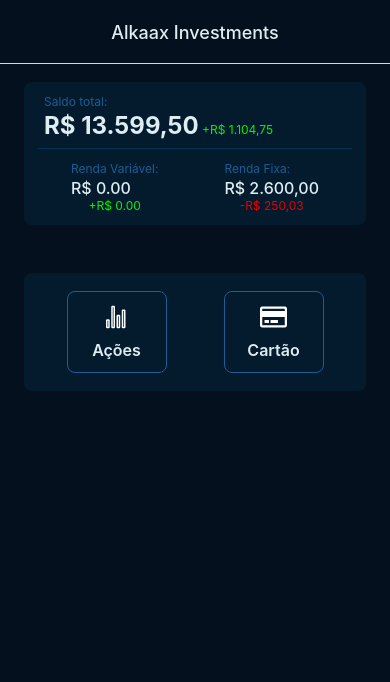
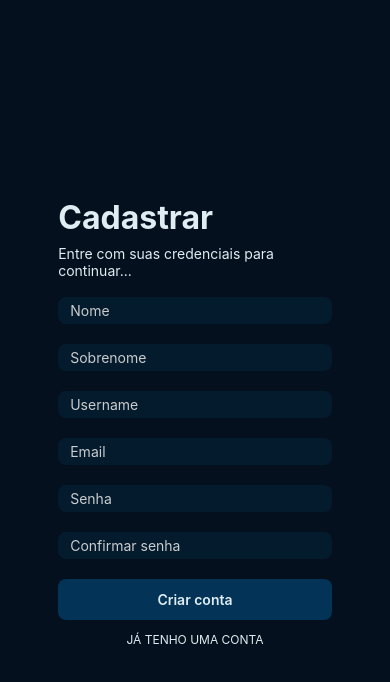
Before and after one commit to Xaakla/alkaax-investments-frontend, a React Native app: screen /Signup in a window 390 px wide. Shown: the top 682 px of the page. Built offline with nearby package versions, Linux system fonts and the light colour scheme; no server answers.

Commit message:
creating signin and signup pages

```diff
--- a/App.js
+++ b/App.js
@@ -1,7 +1,6 @@
 import React from "react";
 import {StatusBar} from 'react-native';
 import 'react-native-gesture-handler';
-import COLORS from './src/global-styles/colors';
 
 import {NavigationContainer} from "@react-navigation/native";
 import {createStackNavigator} from "@react-navigation/stack";
@@ -15,6 +14,8 @@ import NewBatchDividend from "./src/pages/newBatchDividend/NewBatchDividend";
 import StockDetails from './src/pages/stockDetails';
 
 import ContextProvider from './src/context/context';
+import Signin from "./src/pages/signin";
+import Signup from "./src/pages/signup";
 
 const Stack = createStackNavigator();
 
@@ -38,9 +39,19 @@ export default function App() {
         <Provider>
           <Stack.Navigator>
             <Stack.Screen
+              name="Signin"
+              component={Signin}
+              options={{ title: 'Entrar', headerShown: false }}
+            />
+            <Stack.Screen
+              name="Signup"
+              component={Signup}
+              options={{ title: 'Cadastro', headerShown: false }}
+            />
+            <Stack.Screen
               name="Home"
               component={Home}
-              options={{ title: 'Alkaax Investments', ...headerOptions }}
+              options={{ title: 'Alkaax Investments', headerLeft: () => (<></>), ...headerOptions }}
             />
             <Stack.Screen
               name="Stocks"
--- a/src/global-styles/button.ts
+++ b/src/global-styles/button.ts
@@ -10,6 +10,7 @@ export const BUTTON = StyleSheet.create({
     },
     whiteButtonText: {
         color: COLORS.whiteText,
-        fontWeight: "600"
+        fontWeight: "600",
+        textAlign: "center",
     },
 });
--- /dev/null
+++ b/src/global-styles/sign-pages.ts
@@ -0,0 +1,32 @@
+import { COLORS } from "./colors";
+import {StyleSheet} from "react-native";
+
+export const SIGN = StyleSheet.create({
+    contentView: {
+        width: '80%'
+    },
+    title: {
+        color: COLORS.whiteText,
+        fontWeight: '700',
+        fontSize: 32
+    },
+    subtitle: {
+        marginVertical: 8,
+        color: COLORS.whiteText,
+        fontSize: 14
+    },
+    input: {
+        backgroundColor: COLORS.primaryInputBackground,
+        borderRadius: 8,
+        paddingHorizontal: 12,
+        paddingVertical: 5,
+        color: COLORS.whiteText,
+        marginVertical: 10
+    },
+    footerText: {
+        color: COLORS.whiteText,
+        marginTop: 12,
+        fontSize: 12,
+        textAlign: "center"
+    }
+});
--- /dev/null
+++ b/src/pages/signin/index.tsx
@@ -0,0 +1,69 @@
+import React, { useState, useEffect } from 'react';
+import {View, Text, TextInput, TouchableOpacity, StyleSheet} from 'react-native';
+import {COLORS} from "../../global-styles/colors";
+import {SIGN} from "../../global-styles/sign-pages";
+import {BUTTON} from "../../global-styles/button";
+import api from "../../services/api";
+
+export default function Signin({navigation}) {
+
+    // {
+    //     firstname: 'test',
+    //         lastname: 'lastname',
+    //     username: 'xaaklaa',
+    //     email: 'diego@gmail.com',
+    //     password: 'password',
+    //     matchPassword: 'password'
+    // }
+
+    const [email, setEmail] = useState("diego@gmail.com");
+    const [password, setPassword] = useState("password");
+
+    const signin = () => {
+        if (email !== "" || password !== "") {
+            api.post("/auth/signin", {email, password})
+                .then((data) => {
+                    navigation.navigate("Home");
+                }).catch(err => console.error("erro ao logar - ", err));
+        }
+    }
+
+    return (
+        <View style={styles.container}>
+            <View style={SIGN.contentView}>
+                <Text style={SIGN.title}>Login</Text>
+                <Text style={SIGN.subtitle}>Entre com suas credenciais para continuar...</Text>
+
+                <TextInput style={SIGN.input}
+                           placeholder="Email" onChangeText={text => setEmail(text)}
+                           placeholderTextColor={COLORS.placeholderText}
+                />
+                <TextInput style={SIGN.input}
+                           placeholder="Senha" onChangeText={text => setPassword(text)}
+                           placeholderTextColor={COLORS.placeholderText}
+                />
+
+                <TouchableOpacity style={[BUTTON.button, {backgroundColor: COLORS.blue, marginTop: 10}]}
+                    onPress={signin}>
+                    <Text style={BUTTON.whiteButtonText}>Entrar</Text>
+                </TouchableOpacity>
+
+
+                <TouchableOpacity>
+                    <Text style={SIGN.footerText} onPress={() =>  navigation.navigate("Signup")}>CRIAR UMA NOVA CONTA</Text>
+                </TouchableOpacity>
+            </View>
+        </View>
+    );
+}
+
+const styles = StyleSheet.create({
+    container: {
+        flex: 1,
+        justifyContent: 'center',
+        alignItems: 'center',
+        backgroundColor: COLORS.primaryDarkBackground,
+        paddingHorizontal: 24,
+        paddingVertical: 18
+    },
+});
--- /dev/null
+++ b/src/pages/signup/index.tsx
@@ -0,0 +1,81 @@
+import React, { useState, useEffect } from 'react';
+import {View, Text, TextInput, TouchableOpacity, StyleSheet} from 'react-native';
+import {COLORS} from "../../global-styles/colors";
+import {SIGN} from "../../global-styles/sign-pages";
+import {BUTTON} from "../../global-styles/button";
+import api from "../../services/api";
+
+export default function Signup({navigation}) {
+
+    const [firstname, setFirstname] = useState("");
+    const [lastname, setLastname] = useState("");
+    const [username, setUsername] = useState("");
+    const [email, setEmail] = useState("");
+    const [password, setPassword] = useState("");
+    const [matchPassword, setMatchPassword] = useState("");
+
+    const signup = () => {
+        if (firstname !== "" || lastname !== "" || username !== "" || email !== "" || password !== "" || matchPassword !== "") {
+            api.post("/auth/signup", {firstname, lastname, username, email, password, matchPassword})
+                .then(() => {
+                    navigation.navigate("Signin")
+                })
+                .catch(err => console.error("erro ao criar uma nova conta - ", err));
+        }
+    }
+
+    return (
+        <View style={styles.container}>
+            <View style={SIGN.contentView}>
+                <Text style={SIGN.title}>Cadastrar</Text>
+                <Text style={SIGN.subtitle}>Entre com suas credenciais para continuar...</Text>
+
+                <TextInput style={SIGN.input}
+                           placeholder="Nome" onChangeText={text => setEmail(text)}
+                           placeholderTextColor={COLORS.placeholderText}
+                />
+                <TextInput style={SIGN.input}
+                           placeholder="Sobrenome" onChangeText={text => setEmail(text)}
+                           placeholderTextColor={COLORS.placeholderText}
+                />
+                <TextInput style={SIGN.input}
+                           placeholder="Username" onChangeText={text => setEmail(text)}
+                           placeholderTextColor={COLORS.placeholderText}
+                />
+                <TextInput style={SIGN.input}
+                           placeholder="Email" onChangeText={text => setEmail(text)}
+                           placeholderTextColor={COLORS.placeholderText}
+                />
+                <TextInput style={SIGN.input}
+                           placeholder="Senha" onChangeText={text => setPassword(text)}
+                           placeholderTextColor={COLORS.placeholderText}
+                />
+                <TextInput style={SIGN.input}
+                           placeholder="Confirmar senha" onChangeText={text => setPassword(text)}
+                           placeholderTextColor={COLORS.placeholderText}
+                />
+
+                <TouchableOpacity style={[BUTTON.button, {backgroundColor: COLORS.blue, marginTop: 10}]}
+                                  onPress={signup}>
+                    <Text style={BUTTON.whiteButtonText}>Criar conta</Text>
+                </TouchableOpacity>
+
+
+                <TouchableOpacity>
+                    <Text style={SIGN.footerText} onPress={() => navigation.navigate("Signin")}>JÁ TENHO UMA CONTA</Text>
+                </TouchableOpacity>
+            </View>
+        </View>
+    );
+}
+
+const styles = StyleSheet.create({
+    container: {
+        flex: 1,
+        justifyContent: 'center',
+        alignItems: 'center',
+        backgroundColor: COLORS.primaryDarkBackground,
+        paddingHorizontal: 24,
+        paddingVertical: 18
+    },
+});
--- a/src/services/api.ts
+++ b/src/services/api.ts
@@ -5,3 +5,4 @@ const api = axios.create({
 });
 
 export default api;
+// "permissions": ["READ_EXTERNAL_STORAGE", "WRITE_EXTERNAL_STORAGE", "CAMERA", "ACCESS_FINE_LOCATION"]
```
